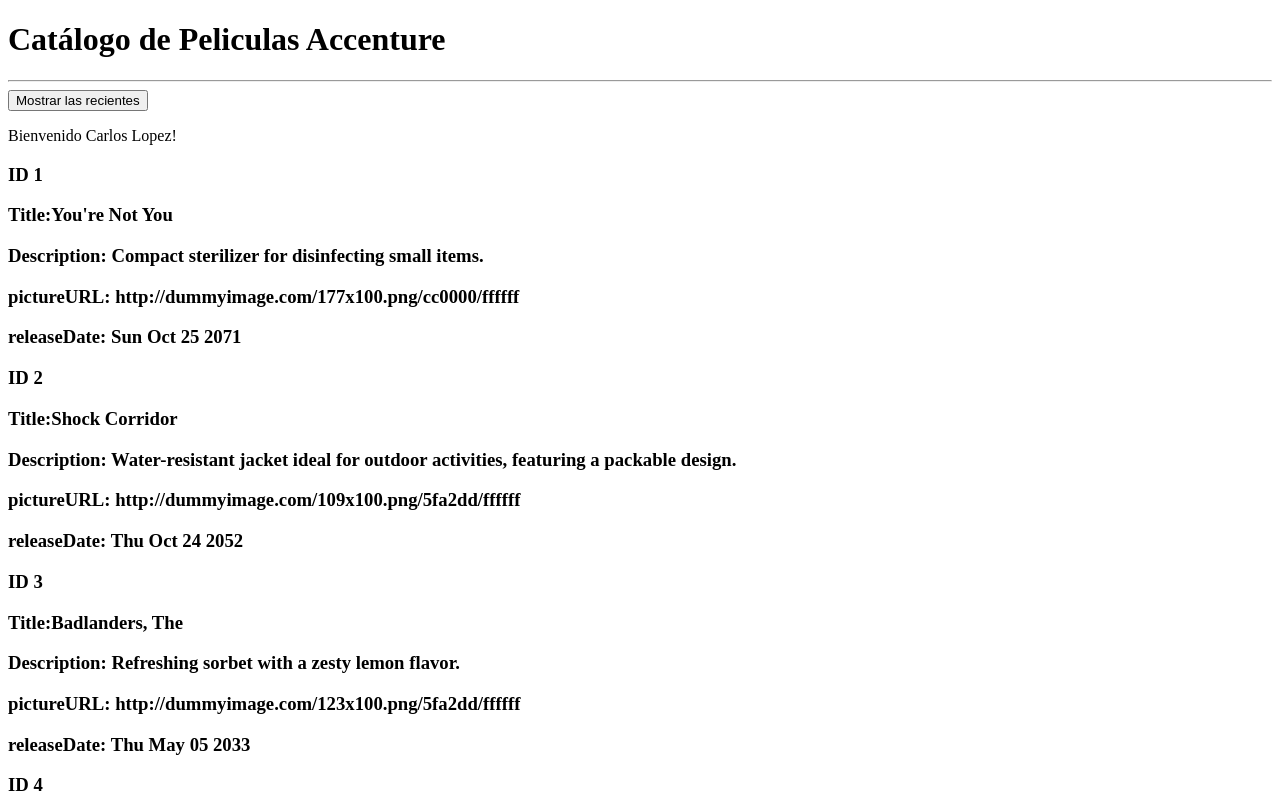
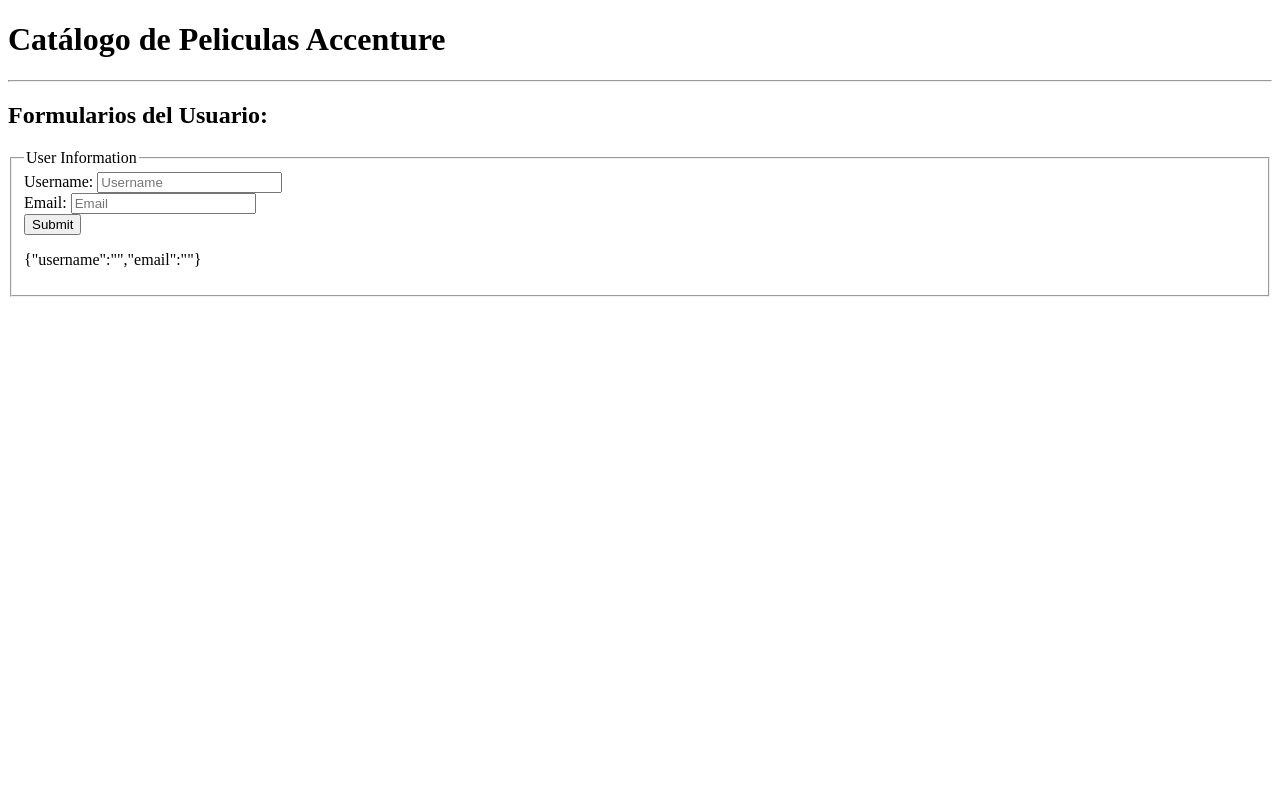
Before and after one commit to nadiacoboz/upskilling-react, a React (Vite) app: page / in a window 1280 px wide. Shown: the top 800 px of the page. Built offline with nearby package versions, Linux system fonts and the light colour scheme.

Commit message:
sesion4 final changes

```diff
--- a/src/App.tsx
+++ b/src/App.tsx
@@ -2,7 +2,8 @@
 import './App.css'
 //import PrintMovie from './components/PrintMovie/PrintMovie'
 import MovieList from './components/PrintMovie/MovieList'
-import { movieList } from './mocks/movies.mocks'
+import UserForm from './components/userForm/UserForm'
+import {mockMovie, movieList } from './mocks/movies.mocks'
 /*
 function PrintMovie(): JSX.Element{
   return(
@@ -32,17 +33,21 @@
       .map((movie) => (
         <PrintMovie key={movie.id} movie = {movie} />
       )
-      )}
+    )}
 
-    <h1>Movies con palabra clave </h1>
+      <h1>Movies con palabra clave </h1>
       {movieList.map((movie) => (
             movie.description.includes("to") ? (<PrintMovie key={movie.id} movie={movie} />) : null
 
 
         ))} */}
 
-        <MovieList movies = {movieList}/>
+      {/* <MovieList movies = {movieList}/> */}
 
+      <div>
+        <h2>Formularios del Usuario:</h2>
+        <UserForm />
+      </div>
    </>
 
  )
--- a/src/types/user.ts
+++ b/src/types/user.ts
@@ -1,3 +1,9 @@
 export interface UserContextType{
     username: string;
 }
+
+export interface UserFormData{
+    id: number;
+    username: string;
+    email: string;
+}
```
Also changed, not shown: src/components/PrintMovie/MovieList.tsx (+2 -19 lines).
